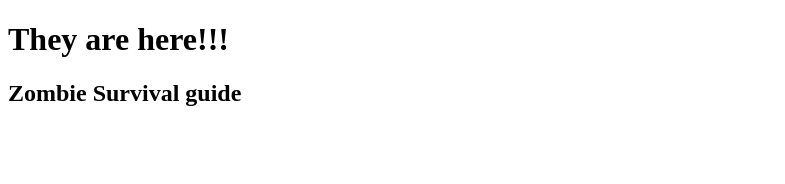
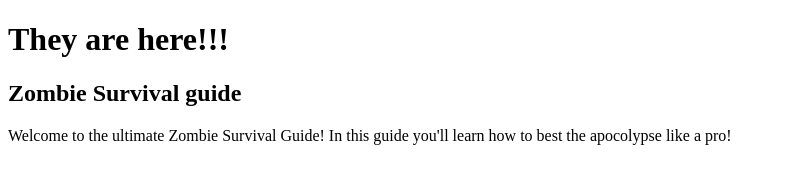
Before and after one commit to CasualSash/Test-Repo, a plain HTML site: page index.html in a window 1280 px wide. Shown: the whole page, without its empty margins (0-785 px from the left). Drawn offline with Linux system fonts and the light colour scheme.

Commit message:
Update index.html

```diff
--- a/index.html
+++ b/index.html
@@ -8,5 +8,6 @@
 <body>
     <h1 class="title">They are here!!!</h1>
     <h2 class="sub-title">Zombie Survival guide</h2>
+    <p class="paragragh1"> Welcome to the ultimate Zombie Survival Guide! In this guide you'll learn how to best the apocolypse like a pro!</p>
  </body>
 </html>
```
